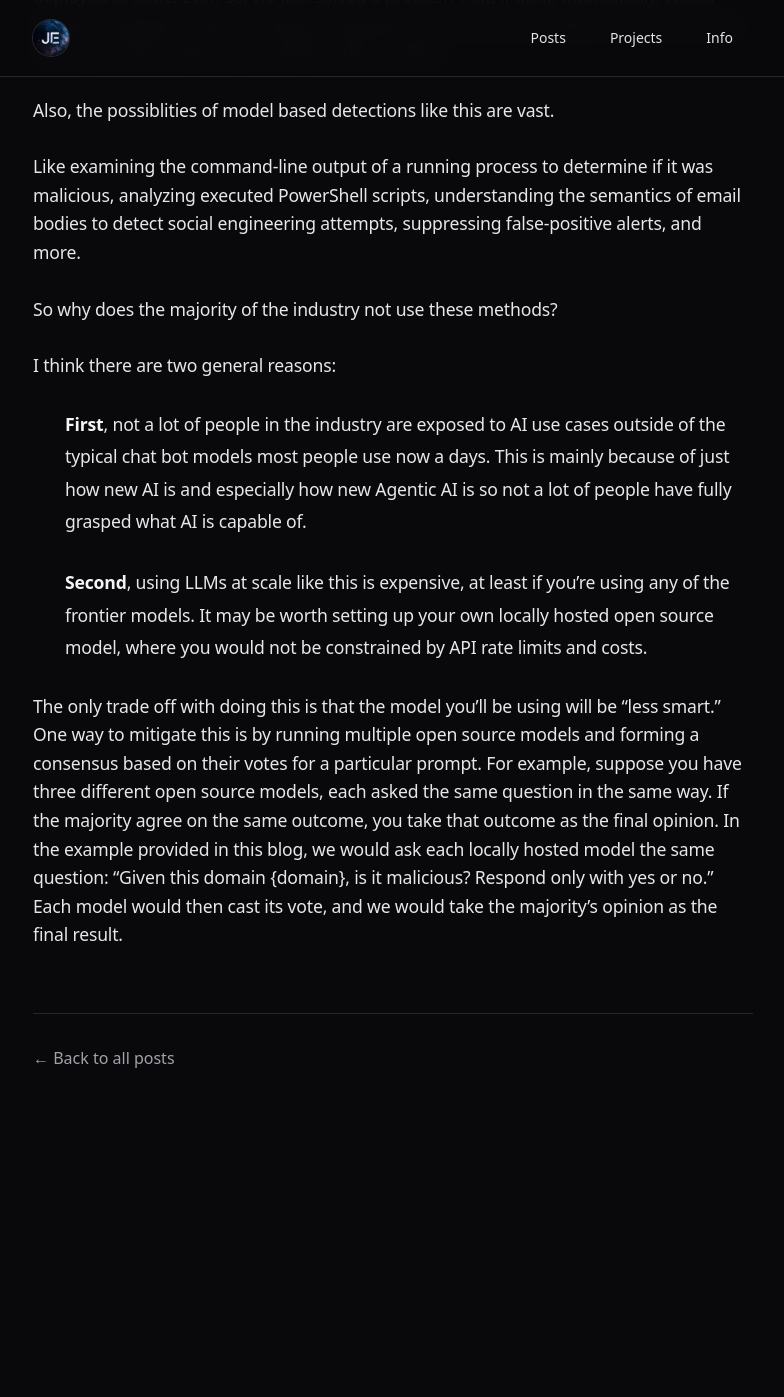
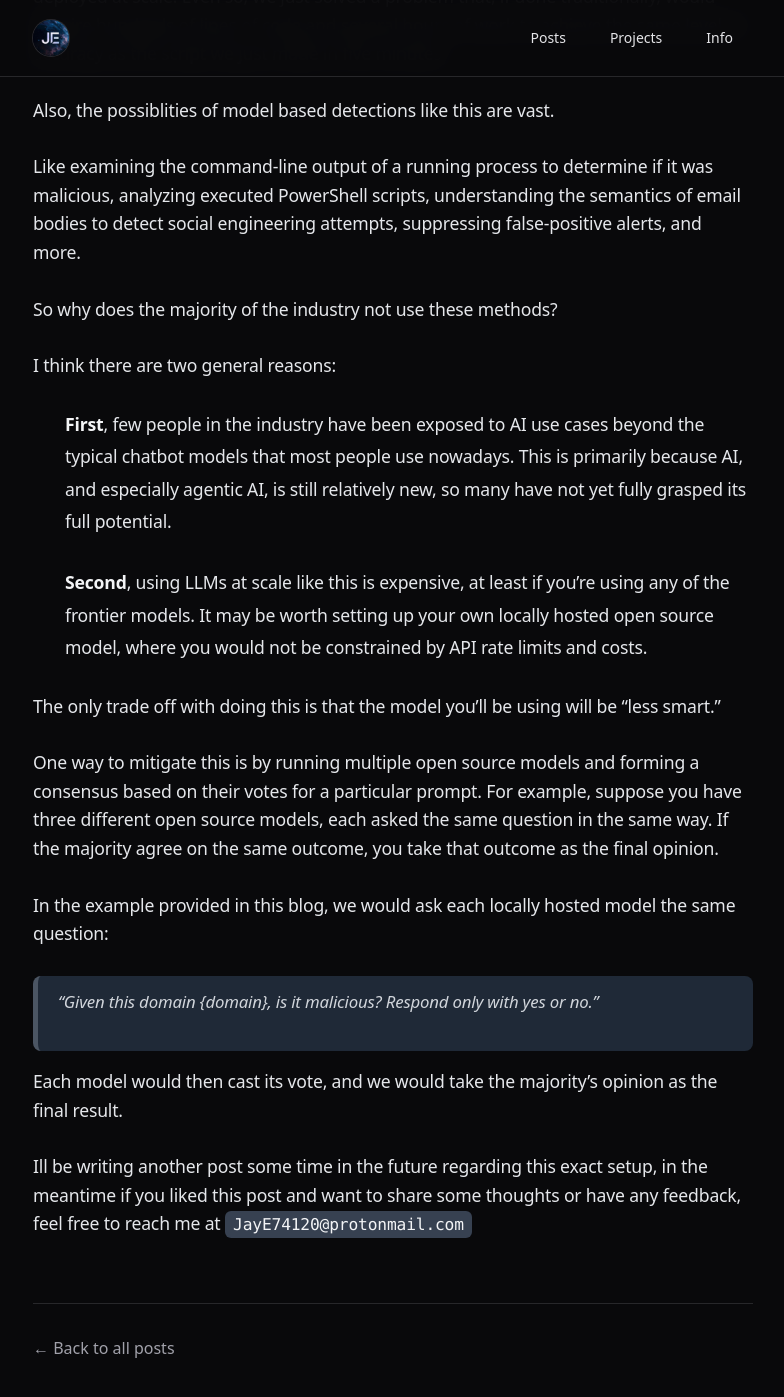
Before and after one commit to jayjoe101/jayjoe101.github.io, a Jekyll site: the page built from _blog/the-age-of-agentic-socs.md, in a window 1280 px wide and 1400 px high, scrolled down 5306 px. Shown: the top 1397 px of the window, without its empty margins (247-1031 px from the left). Built offline with Jekyll 4.4.1, drawn with Linux system fonts in a browser that asks for light colours; nearby versions of some CDN libraries; before the commit the page ends 6416 px from its top, so only the background shows below that.

Commit message:
some grammar fixes

```diff
--- a/_blog/the-age-of-agentic-socs.md
+++ b/_blog/the-age-of-agentic-socs.md
@@ -158,8 +158,18 @@ So why does the majority of the industry not use these methods?
 
 I think there are two general reasons:
 
-- **First**, not a lot of people in the industry are exposed to AI use cases outside of the typical chat bot models most people use now a days. This is mainly because of just how new AI is and especially how new Agentic AI is so not a lot of people have fully grasped what AI is capable of.
+- **First**, few people in the industry have been exposed to AI use cases beyond the typical chatbot models that most people use nowadays. This is primarily because AI, and especially agentic AI, is still relatively new, so many have not yet fully grasped its full potential.
 
 - **Second**, using LLMs at scale like this is expensive, at least if you're using any of the frontier models. It may be worth setting up your own locally hosted open source model, where you would not be constrained by API rate limits and costs.
 
-The only trade off with doing this is that the model you'll be using will be "less smart." One way to mitigate this is by running multiple open source models and forming a consensus based on their votes for a particular prompt. For example, suppose you have three different open source models, each asked the same question in the same way. If the majority agree on the same outcome, you take that outcome as the final opinion. In the example provided in this blog, we would ask each locally hosted model the same question: "Given this domain {domain}, is it malicious? Respond only with yes or no." Each model would then cast its vote, and we would take the majority's opinion as the final result.
+The only trade off with doing this is that the model you'll be using will be "less smart."
+
+One way to mitigate this is by running multiple open source models and forming a consensus based on their votes for a particular prompt. For example, suppose you have three different open source models, each asked the same question in the same way. If the majority agree on the same outcome, you take that outcome as the final opinion.
+
+In the example provided in this blog, we would ask each locally hosted model the same question:
+
+> "Given this domain {domain}, is it malicious? Respond only with yes or no."
+
+Each model would then cast its vote, and we would take the majority's opinion as the final result.
+
+Ill be writing another post some time in the future regarding this exact setup, in the meantime if you liked this post and want to share some thoughts or have any feedback, feel free to reach me at `JayE74120@protonmail.com`
```
Also changed, not shown: info.md (+1 -1 lines).
